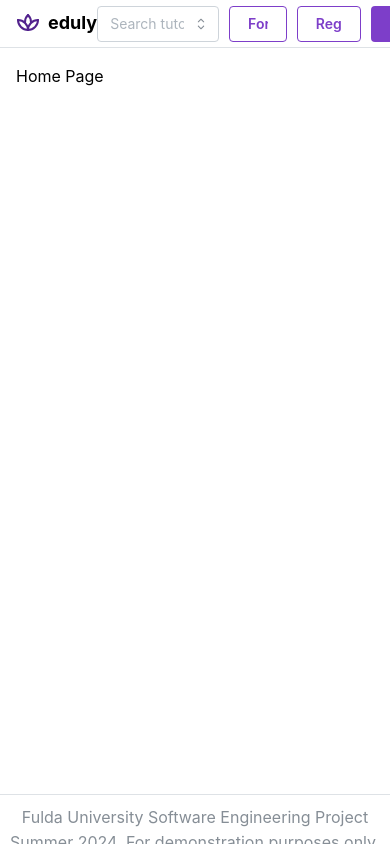
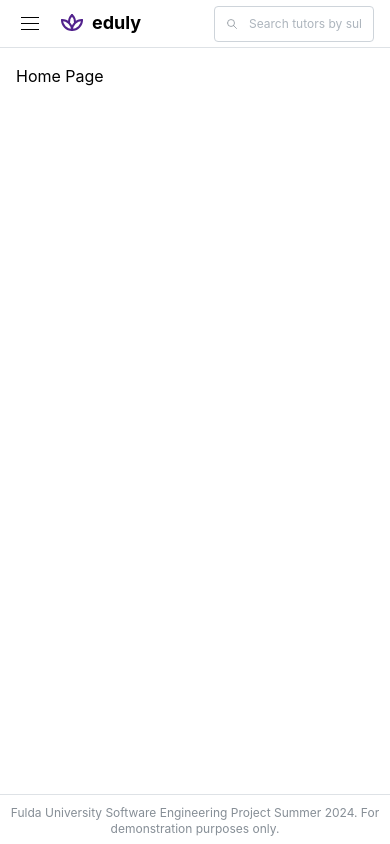
Before and after one commit to Rick0038/Eduly, a React (Vite) app in the folder frontend/: page / in a window 390 px wide. Built offline with nearby package versions, Linux system fonts and the light colour scheme.

Commit message:
Responsive header and footer

```diff
--- a/frontend/package.json
+++ b/frontend/package.json
@@ -1,5 +1,5 @@
 {
-  "name": "frontend",
+  "name": "eduly",
   "private": true,
   "version": "0.0.1",
   "type": "module",
--- a/frontend/src/components/Footer.tsx
+++ b/frontend/src/components/Footer.tsx
@@ -3,7 +3,7 @@ import { AppShell, Text } from '@mantine/core';
 export function Footer() {
   return (
     <AppShell.Footer p='xs' h='50'>
-      <Text ta='center' c='gray'>
+      <Text ta='center' c='gray' className='text-xs sm:text-base'>
         Fulda University Software Engineering Project Summer 2024. For
         demonstration purposes only.
       </Text>
--- a/frontend/src/components/Header.tsx
+++ b/frontend/src/components/Header.tsx
@@ -1,26 +1,61 @@
-import { AppShell, Button, Flex, Text } from '@mantine/core';
-import { IconPlant2 } from '@tabler/icons-react';
+import {
+  AppShell,
+  Burger,
+  Button,
+  Flex,
+  Group,
+  Menu,
+  Text,
+} from '@mantine/core';
+import { IconChevronDown, IconPlant2 } from '@tabler/icons-react';
 import { SearchTutor } from './SearchTutor';
 import { Link } from 'react-router-dom';
+import { useDisclosure } from '@mantine/hooks';
 
 export function Header() {
+  const [opened, { toggle }] = useDisclosure(false);
+
   return (
     <AppShell.Header>
       <Flex justify='space-between' align='center' h='100%' px='md'>
         <Flex justify='flex-start' align='center' gap={5}>
+          <Group>
+            <Burger
+              opened={opened}
+              onClick={toggle}
+              size='sm'
+              hiddenFrom='sm'
+            />
             <Link to='/' className='flex items-center gap-2'>
               <IconPlant2 color='#52228d' />
               <Text size='lg' fw={700}>
                 eduly
               </Text>
             </Link>
+          </Group>
         </Flex>
 
         <Flex justify='flex-end' align='center' gap={10}>
           <SearchTutor />
+          <Group visibleFrom='sm'>
             <Button variant='outline'>Forum</Button>
-          <Button variant='outline'>Register</Button>
+            <Menu trigger='click-hover' withinPortal>
+              <Menu.Target>
+                <Button
+                  variant='outline'
+                  onClick={(event) => event.preventDefault()}
+                  rightSection={<IconChevronDown size='0.9rem' stroke={1.5} />}
+                >
+                  Register
+                </Button>
+              </Menu.Target>
+              <Menu.Dropdown>
+                <Menu.Item>As a student</Menu.Item>
+                <Menu.Item>As a tutor</Menu.Item>
+              </Menu.Dropdown>
+            </Menu>
             <Button>Login</Button>
+          </Group>
         </Flex>
       </Flex>
     </AppShell.Header>
--- a/frontend/src/components/SearchTutor.tsx
+++ b/frontend/src/components/SearchTutor.tsx
@@ -1,29 +1,36 @@
-import { Select } from '@mantine/core';
-import { useLocation, useNavigate } from 'react-router';
+import { Autocomplete } from '@mantine/core';
+import { IconSearch } from '@tabler/icons-react';
+import { useCallback } from 'react';
+import { useNavigate } from 'react-router';
+
+const largeData = Array(100)
+  .fill(0)
+  .map((_, index) => `Subject ${index + 1}`);
 
 export function SearchTutor() {
   const navigate = useNavigate();
-  const location = useLocation();
 
-  // Parse the query parameters
-  const params = new URLSearchParams(location.search);
-  const subject = params.get('subject') || '';
-
-  const handleSelectChange = (value: string | null) => {
-    if (!value) {
-      navigate('/search');
-      return;
-    }
-    navigate(`/search?subject=${value}`);
-  };
+  const handleSubmit = useCallback(
+    (value: string | null) => {
+      if (!value) {
+        return;
+      }
+      navigate(`/search?subject=${value}`);
+    },
+    [navigate]
+  );
 
   return (
-    <Select
+    <Autocomplete
       placeholder='Search tutors by subject'
-      data={['Physics', 'Computer Science', 'Mathematics', 'Chemistry']}
-      searchable
-      value={subject}
-      onChange={handleSelectChange}
+      leftSection={
+        <IconSearch className='w-3 h-3 sm:w-4 sm:h-4' stroke={1.5} />
+      }
+      data={largeData}
+      onOptionSubmit={handleSubmit}
+      classNames={{
+        input: 'w-40 sm:w-64 text-xs sm:text-base',
+      }}
     />
   );
 }
```
Lines whose indentation alone changed are shown as unchanged.
